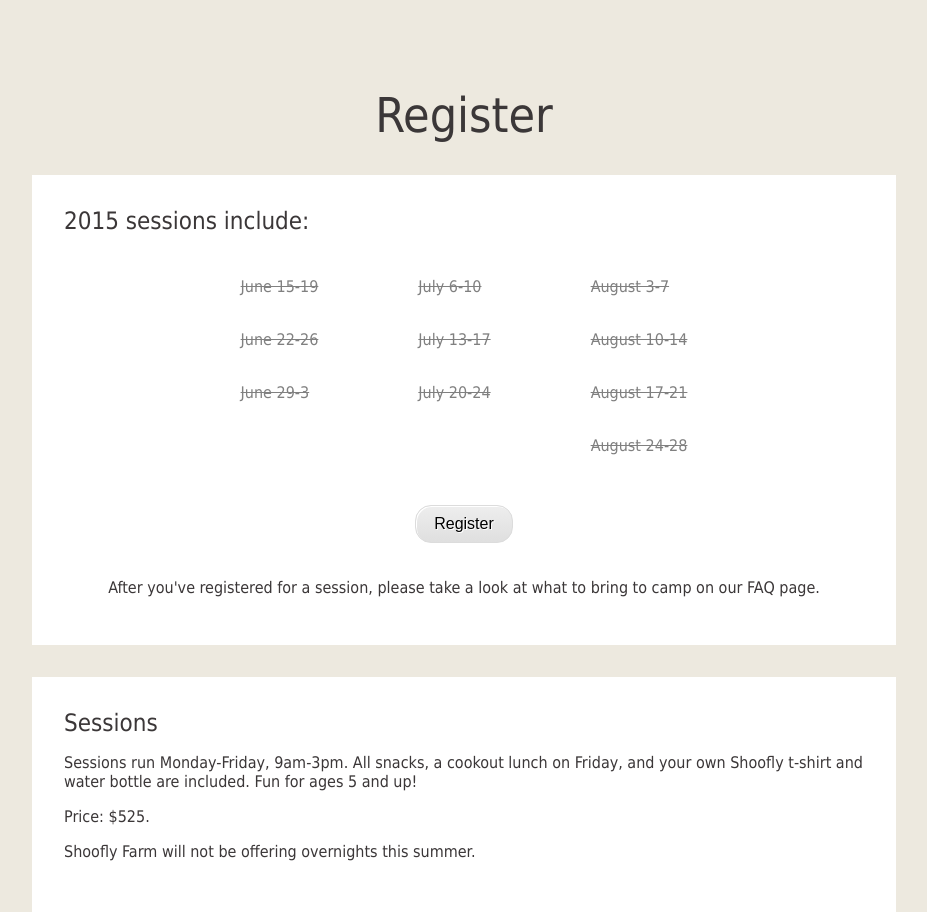
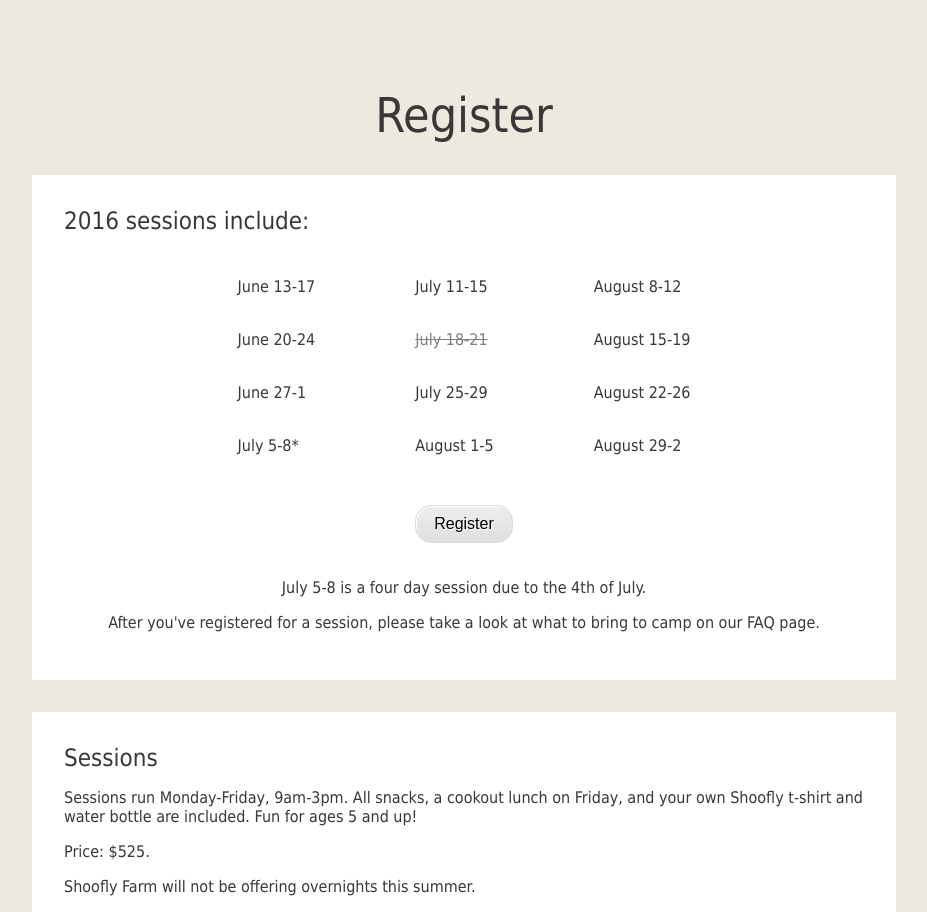
Before and after one commit to katekinsman/ShooflyRepo, a PHP site: page /index.php?page=register in a window 1280 px wide. Shown: the part 73-985 px from the top of the page, without its empty margins (176-1103 px from the left). Run offline with PHP 8.4, Linux system fonts and the light colour scheme; some libraries are stand-ins or nearby versions; some web fonts are replaced.

Commit message:
changed register and home page for 2016

```diff
--- a/home.php
+++ b/home.php
@@ -14,7 +14,6 @@
 <section class="home">
     <h2>Shoofly Updates</h2>
     <article>
-        <p class="update">Our programs are full for 2015.</p>
-		<p class="update">Please email Jill@ShooflyFarm.com to be added to a waitlist.</p>
-		<p class="update">Thank You!</p>
+        <p class="update">Our 2016 schedule is available under the registration tab.</p>
+		<p class="update">Registration will open online, Saturday January 16th.</p>
 </section>
--- a/register.php
+++ b/register.php
@@ -1,40 +1,41 @@
 <section class="register">
     <article>
-        <h2>2015 sessions include:</h2>
+        <h2>2016 sessions include:</h2>
         <p> </p>
         <table>
             <tr>
-                <td class="closed">June 15-19</td>
+                <td class="open">June 13-17</td>
 				<td></td>
-                <td class="closed">July 6-10</td>
+                <td class="open">July 11-15</td>
 				<td></td>
-                <td class="closed">August 3-7</td>
+                <td class="open">August 8-12</td>
             </tr>
             <tr>
-                <td class="closed">June 22-26</td>
+                <td class="open">June 20-24</td>
 				<td></td>
-                <td class="closed">July 13-17</td>
+                <td class="closed">July 18-21</td>
 				<td></td>
-                <td class="closed">August 10-14</td>
+                <td class="open">August 15-19</td>
             </tr>
             <tr>
-                <td class="closed">June 29-3</td>
+                <td class="open">June 27-1</td>
 				<td></td>
-                <td class="closed">July 20-24</td>
+                <td class="open">July 25-29</td>
 				<td></td>
-                <td class="closed">August 17-21</td>
+                <td class="open">August 22-26</td>
             </tr>
             <tr>
-                <td></td>
-                <td></td>
+                <td class="open">July 5-8*</td>
 				<td></td>
+				<td class="open">August 1-5</td>
 				<td></td>
-                <td class="closed">August 24-28</td>
+                <td class="open">August 29-2</td>
             </tr>
         </table>
         <div class="centeredbutton"><a href="http://shooflyfarms.bonzidev.com/home.php"><button
         class="registerbutton">Register</button></a></div>
         </br>
+		<p>July 5-8 is a four day session due to the 4th of July.</p>
         <p>After you've registered for a session, please take a look at what to bring to camp on our FAQ page.</p>
     </article>
 </section>
```
